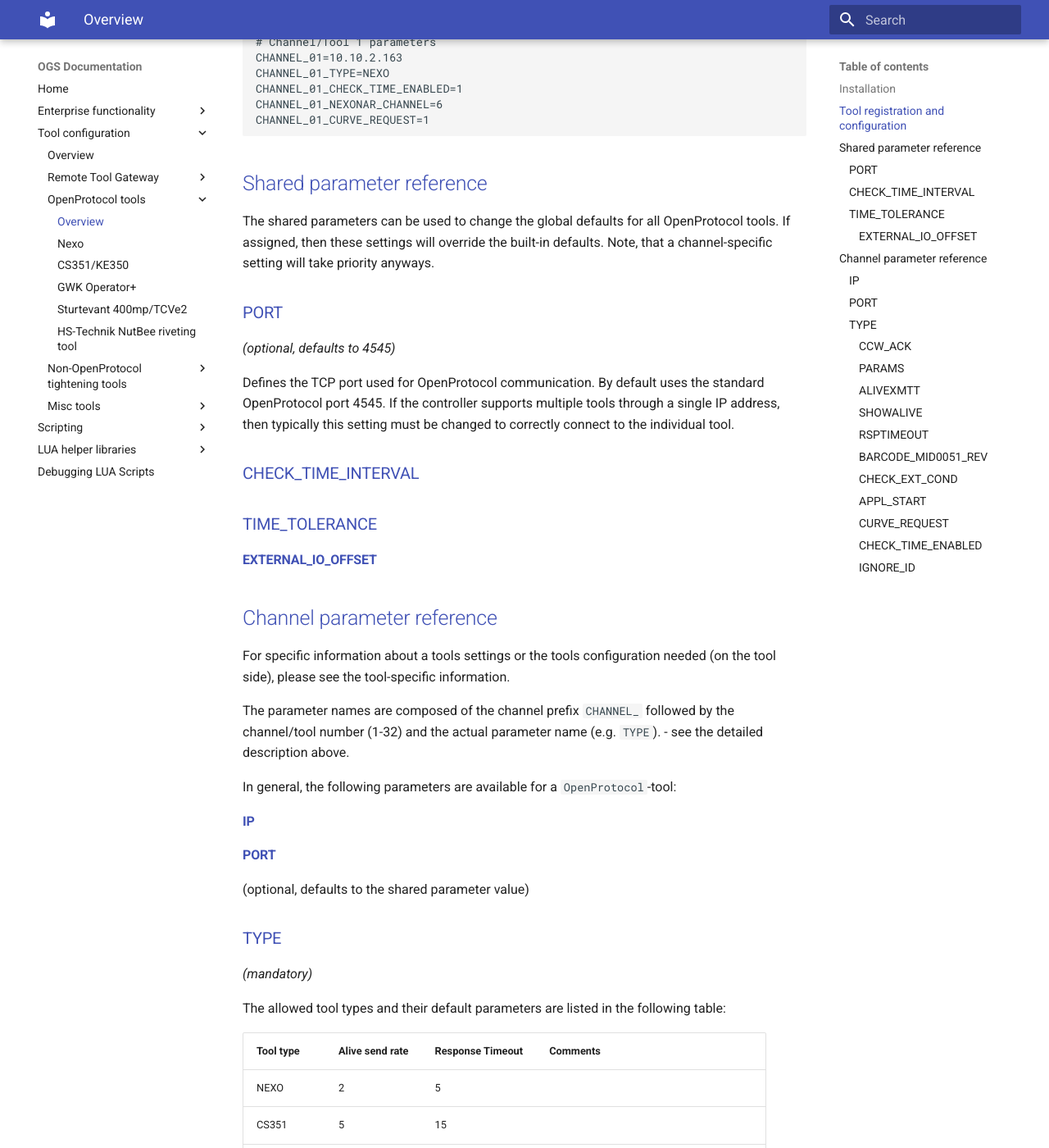
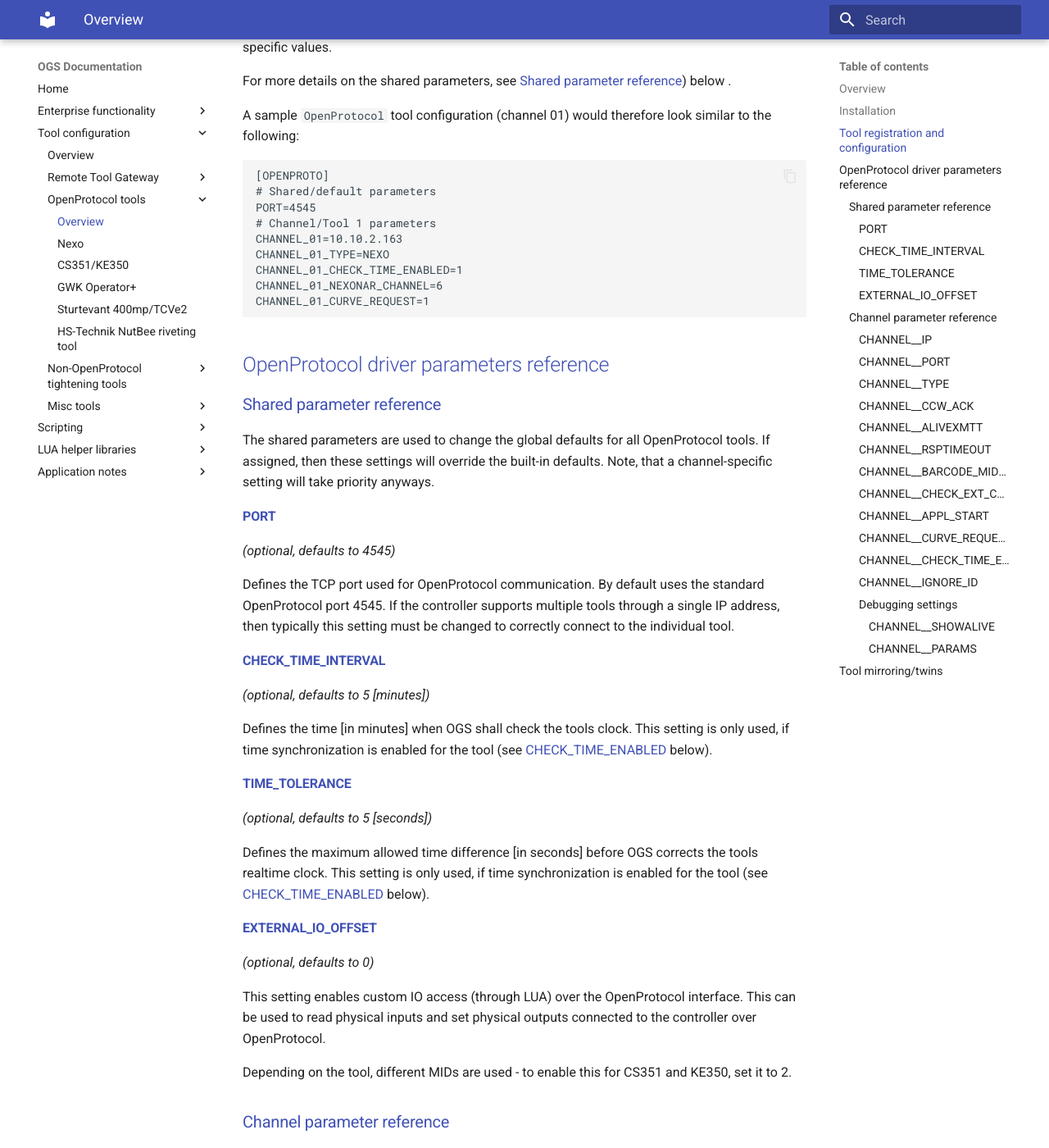
Before and after one commit to haller-erne/ogs, an MkDocs documentation site: the page built from docs/tools/openprotocol/README.md, in a window 1280 px wide and 1400 px high, scrolled down 2011 px. Shown: the whole window at 82% size. Built offline with MkDocs 1.6.1 and Material for MkDocs 9.7.7, drawn with Linux system fonts in a browser that asks for light colours; some of the changed text lies outside the part shown.

Commit message:
Updated docs

```diff
--- a/docs/tools/openprotocol/README.md
+++ b/docs/tools/openprotocol/README.md
@@ -1,4 +1,6 @@
 # OpenProtocol tools
+
+## Overview
 
 OGS supports connecting tools with `OpenProtocol` interface. As tools differ in functionality and also different tool vendors implement the `OpenProtocol` specification in slightly different ways, OGS has special protocol handlers for the following tools:
 
@@ -9,6 +11,7 @@
 - Crane TCI torque wrenches (for more information, see [Crane OpenProtocol](/docs/tools/openprotocol/crane.md))
 - Gehmeyr Exact Wifi tools (for more information, see [Gehmeyr OpenProtocol](/docs/tools/openprotocol/gehmeyr.md))
 - Sturtevant Richmont Global 400 MP connected Exacta 2 digital torque wrenches (for more information, see [Sturtevant Richmond OpenProtocol](/docs/tools/openprotocol/sturtevant.md))
+- HS-Technik riveting tool
 
 The overall configuration for these tools is similar and the actual driver has the same set of configuration parameters - described on this page.
 
@@ -21,11 +24,13 @@
 | NEXO | BRC | Bosch Rexroth | Wireless Nexo Tool |
 | CS351 | BRC | Bosch Rexroth | Single channel Compact Box |
 | KE350 | BRC | Bosch Rexroth | Multispindle system |
+| OPEX | (GWK) | Bosch Rexroth | OPEXplus torque wrench |
 | CRANE | CEL | Crane Electronics | TCI Multi, Wrenchstar |
 | GHM | GHM | Gehmeyr | GF-ION-EXACT |
-| GWK | GWK | GWK | Operator+ |
+| GWK | GWK | GWK | Operator+, Operator22 |
 | CET | CET | Sturtevant Richmond | Global 400mt controller |
-
+| BTC | BTC | HS-Technik | NutBee riveting tool |
+| ATG | ATG | Cleco | Cleco wifi battery tool |
 
 ## Installation
 
@@ -50,7 +55,6 @@
 
 For more details on the shared parameters, see [Shared parameter reference](#shared-parameter-reference)) below .
 
-
 A sample `OpenProtocol` tool configuration (channel 01) would therefore look similar to the following:
 
     [OPENPROTO]
@@ -63,26 +67,36 @@
     CHANNEL_01_NEXONAR_CHANNEL=6
     CHANNEL_01_CURVE_REQUEST=1
 
+## OpenProtocol driver parameters reference
 
+### Shared parameter reference
 
-## Shared parameter reference
+The shared parameters are used to change the global defaults for all OpenProtocol tools. If assigned, then these settings will override the built-in defaults. Note, that a channel-specific setting will take priority anyways.
 
-The shared parameters can be used to change the global defaults for all OpenProtocol tools. If assigned, then these settings will override the built-in defaults. Note, that a channel-specific setting will take priority anyways.
-
-### PORT
+#### PORT
 _(optional, defaults to 4545)_
 
 Defines the TCP port used for OpenProtocol communication. By default uses the standard OpenProtocol port 4545. If the controller supports multiple tools through a single IP address, then typically this setting must be changed to correctly connect to the individual tool.
 
-### CHECK_TIME_INTERVAL
+#### CHECK_TIME_INTERVAL
+_(optional, defaults to 5 [minutes])_
 
-### TIME_TOLERANCE
+Defines the time [in minutes] when OGS shall check the tools clock. This setting is only used, if time synchronization is enabled for the tool (see [CHECK_TIME_ENABLED](#check_time_enabled) below).
+
+#### TIME_TOLERANCE
+_(optional, defaults to 5 [seconds])_
+
+Defines the maximum allowed time difference [in seconds] before OGS corrects
+the tools realtime clock. This setting is only used, if time synchronization is enabled for the tool (see [CHECK_TIME_ENABLED](#check_time_enabled) below).
 
 #### EXTERNAL_IO_OFFSET
+_(optional, defaults to 0)_
 
+This setting enables custom IO access (through LUA) over the OpenProtocol interface. This can be used to read physical inputs and set physical outputs connected to the controller over OpenProtocol.
 
+Depending on the tool, different MIDs are used - to enable this for CS351 and KE350, set it to 2.
 
-## Channel parameter reference
+### Channel parameter reference
 
 For specific information about a tools settings or the tools configuration needed (on the tool side), please see the tool-specific information.
 
@@ -90,53 +104,80 @@
 
 In general, the following parameters are available for a `OpenProtocol`-tool:
 
-#### IP
-
-#### PORT
-
-(optional, defaults to the shared parameter value)
-
-### TYPE
-
+#### CHANNEL_<tool>_IP
 _(mandatory)_
 
-The allowed tool types and their default parameters are listed in the following table:
+This setting defines the IP address to use for communication with the tool.
+
+#### CHANNEL_<tool>_PORT
+_(optional, defaults to the shared parameter value)_
+
+See [PORT](#port) in the [shared parameter reference](#shared-parameter-reference).
+
+#### CHANNEL_<tool>_TYPE
+_(mandatory)_
+
+The allowed tool types and their default parameters are listed in the following table (see the [overview section](#overview) above for tool details):
 
 | Tool type | Alive send rate | Response Timeout | Comments |
 | ---   | ---- | ---- | ---- |
 | NEXO  | 2 | 5  |  |
 | CS351 | 5 | 15 |  |
+| OPEX  | 2 | 5  | No MID0040 support, use MID0061 tool SN |
 | KE350 | 5 | 15 |  |
 | CRANE | 1 | 5  |  |
 | GHM   | 2 | 5  | MID0060 Rev 999 only, no alarms |
 | GWK   | 2 | 5  | No MID0040 support, use MID0061 tool SN |
 | CET   | 2 | 5  | no alarms, incorrect (+1) result ID sequence |
+| BTC   | 2 | 5  |  |
+| ATG   | 2 | 5  |  |
 
 NOTES:
-- The Alive send rate and Response timeout default parameter values can be overridden by the [ALIVEXMTT](alivexmtt) and [RSPTIMEOUT](rsptimeout) parameters.
+- The Alive send rate and Response timeout default parameter values can be overridden by the [CHANNEL_<tool>_ALIVEXMTT](#channel__alivexmtt) and [CHANNEL_<tool>_RSPTIMEOUT](#channel__rsptimeout) parameters.
 - All tools use a slightly different set of MIDs to control operation, e.g. some do support alarms, others don't or allow different revisions of the MID commands.
 - For Nexo with firmware < V1500, a Alive send rate of 1000ms or less is recommended to ensure stable WiFi operation
 - For CS351 and KE350, do not use a Alive send rate less than 5 second, else the controller may become unresponsive
 
+#### CHANNEL_<tool>_CCW_ACK
+_(optional, default = 0 (disabled))_
 
-#### CCW_ACK
+Defines, if the operator must select a loosen operation on the tool end (for
+tools having a CW/CCW switch which is accessible over OpenProtocol). Currently only Rexroth Nexo, CS351 and KE350 support this feature.
 
-#### PARAMS
+The following settings are available:
 
-#### ALIVEXMTT
+- 0: Disabled. OGS select a CCW program automatically
+- 1: Enabled. Operator must switch to CCW manually
 
-#### SHOWALIVE
+#### CHANNEL_<tool>_ALIVEXMTT
+_(optional, default defined by tool type (see above))_
 
-#### RSPTIMEOUT
+Defines how often OGS shall send an `ALIVE` data packet (`MID9999`) to the tool to check for connectivity. The value is given in milliseconds.
 
-#### BARCODE_MID0051_REV
+If no answer from the tool is received within 3 times of this time, then the
+connection with the tool is considered disconnected. In this case, OGS shuts
+down the connection and tries to reconnect.
 
-#### CHECK_EXT_COND
 
-#### APPL_START
+#### CHANNEL_<tool>_RSPTIMEOUT
 
-#### CURVE_REQUEST
+#### CHANNEL_<tool>_BARCODE_MID0051_REV
 
-#### CHECK_TIME_ENABLED
+#### CHANNEL_<tool>_CHECK_EXT_COND
 
-#### IGNORE_ID
+#### CHANNEL_<tool>_APPL_START
+
+#### CHANNEL_<tool>_CURVE_REQUEST
+
+#### CHANNEL_<tool>_CHECK_TIME_ENABLED
+
+#### CHANNEL_<tool>_IGNORE_ID
+
+#### Debugging settings
+
+##### CHANNEL_<tool>_SHOWALIVE
+
+##### CHANNEL_<tool>_PARAMS
+_(internal, default depending on tool type)_
+
+## Tool mirroring/twins
--- a/mkdocs.yml
+++ b/mkdocs.yml
@@ -33,7 +33,9 @@
         - USB HID Devices (Buttons, Arduino, etc.): libs/lua-hid.md
         - Data Protection API (safe secrets storage): libs/lua-dpapi.md
         - LUA network helpers (REST/OpenAPI): libs/lua-net.md
-    - Debugging LUA Scripts: debugging.md
+    - Application notes:
+        - Debugging LUA Scripts: appnotes/debugging.md
+        - Station IO: appnotes/station_io.md
 
 # sample
 #    – Version 1.x:
```
Also changed, not shown: docs/appnotes/station_io.md (added, +188 -0 lines), docs/libs/lua-hid.md (+3 -3 lines), docs/appnotes/debug-repl-vcl.png (renamed from docs/debug-repl-vcl.png), docs/appnotes/debugging.md (renamed from docs/debugging.md).
